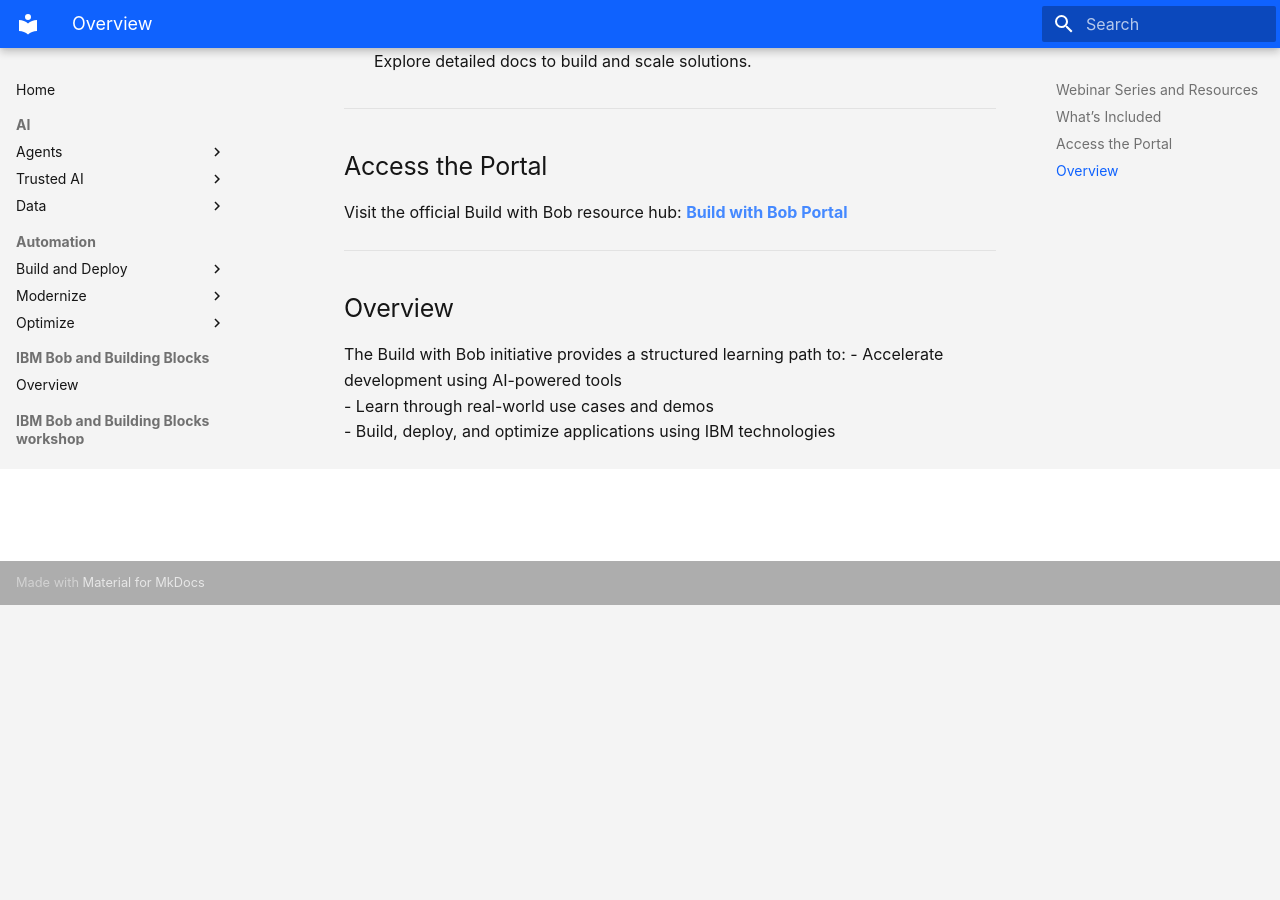
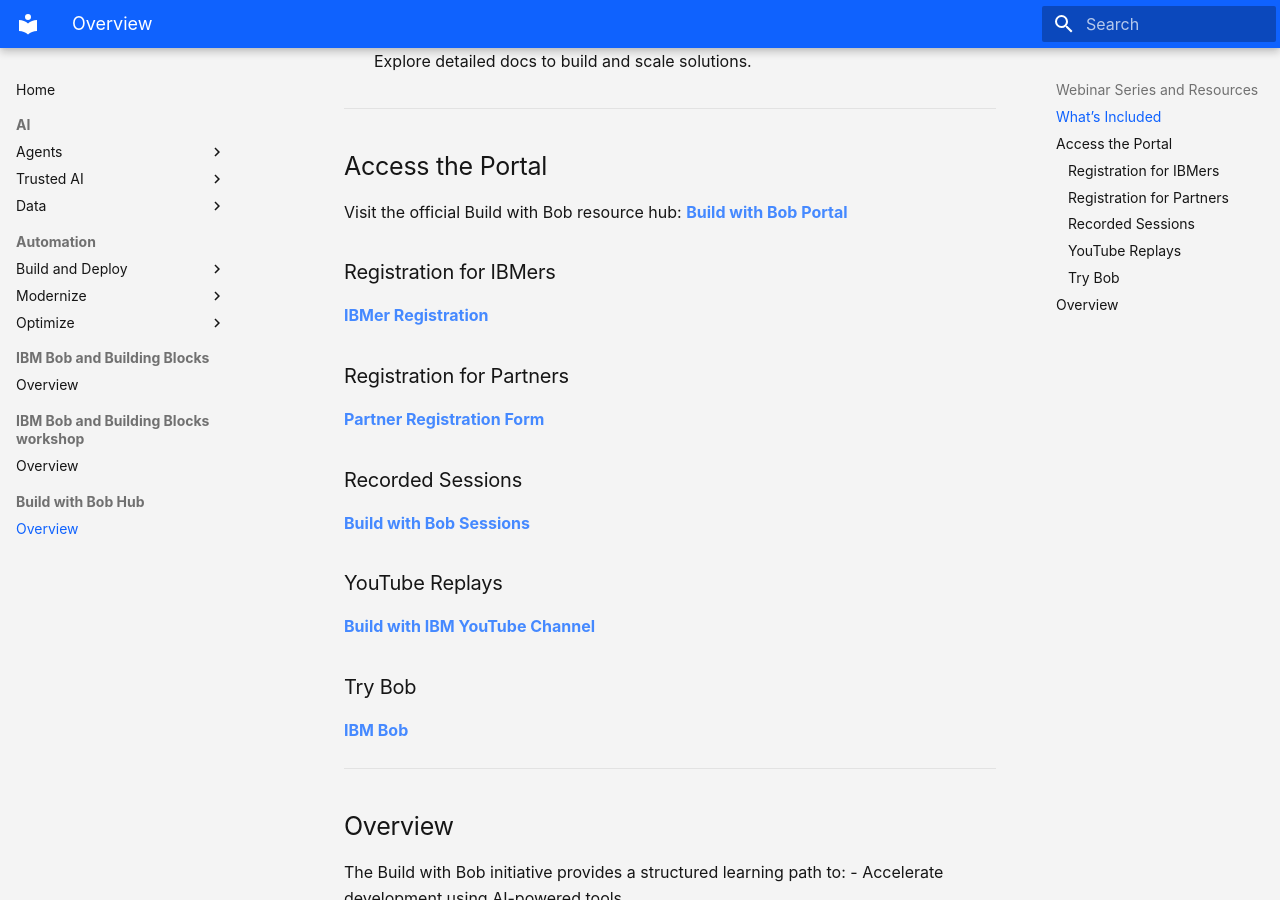
Before and after one commit to ibm-self-serve-assets/building-blocks-docs, an MkDocs documentation site: the page built from docs-src/build-with-bob/index.md, in a window 1280 px wide and 900 px high, scrolled down 620 px. Built offline with MkDocs 1.6.1 and Material for MkDocs 9.7.7, drawn with Linux system fonts in a browser that asks for light colours; before the commit the page ends 1225 px from its top, so only the background shows below that.

Commit message:
Adding links for build with Bob

```diff
--- a/docs-src/build-with-bob/index.md
+++ b/docs-src/build-with-bob/index.md
@@ -30,6 +30,21 @@
 Visit the official Build with Bob resource hub:
 **[Build with Bob Portal](https://ibm-self-serve-assets.github.io/build-with-bob/)**
 
+### Registration for IBMers
+**[IBMer Registration](https://ec.yourlearning.ibm.com/w3/series/10550636?layout=grid)**
+
+### Registration for Partners
+**[Partner Registration Form](https://forms.office.com/pages/responsepage.aspx?id=V3D2_MlQ1EqY8__KZK3Z6ezk4uuBg1pIlRCaiZ6jTzhUMkE0QVlQQkhSRUtTMUFRQVk0SkhXSVI4Mi4u&route=shorturl)**
+
+### Recorded Sessions
+**[Build with Bob Sessions](https://ibm-self-serve-assets.github.io/build-with-bob/#sessions)**
+
+### YouTube Replays
+**[Build with IBM YouTube Channel](https://www.youtube.com/@BuildwithIBM)**
+
+### Try Bob
+**[IBM Bob](https://bob.ibm.com/)**
+
 ---
 
 ## Overview
```
